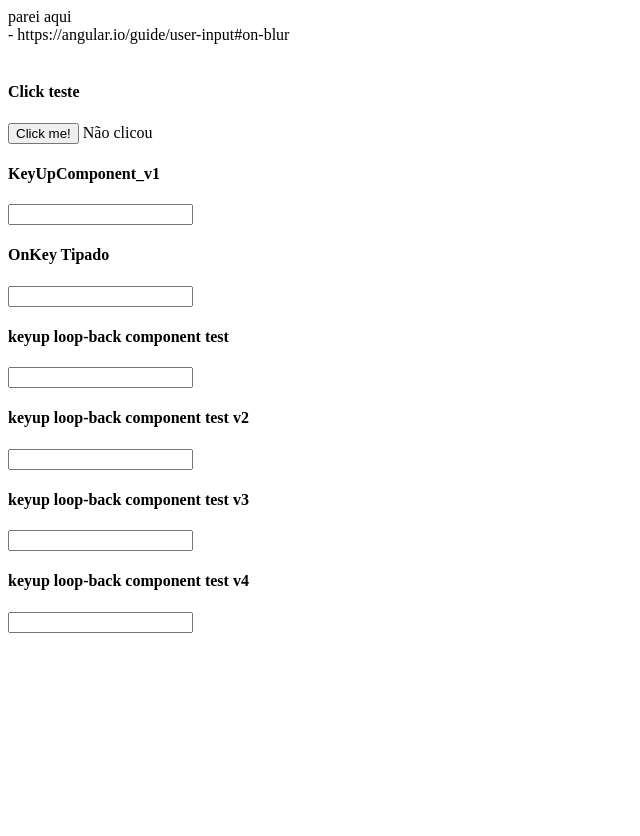
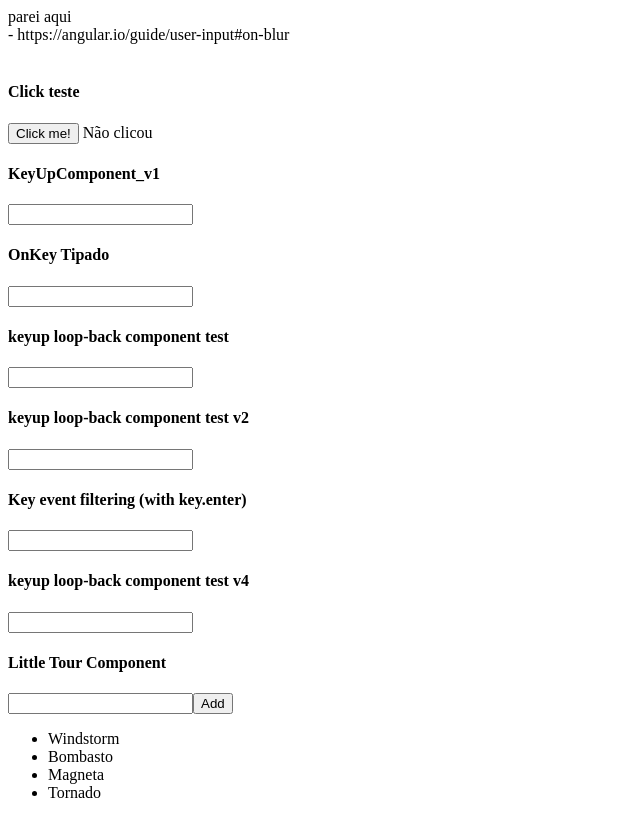
Before and after one commit to bebetoh/angular_form_input, an Angular app: page / in a window 1280 px wide. Shown: the top 836 px of the page, without its empty margins (0-640 px from the left). Before the commit the page ends 800 px from the top, so only its background shows below. Built offline with nearby package versions, Linux system fonts and the light colour scheme.

Commit message:
fim forms inputs

```diff
--- a/src/app/app.component.html
+++ b/src/app/app.component.html
@@ -20,7 +20,7 @@ parei aqui <br>
     <app-key-up2></app-key-up2>
 </div>
 
-<h4>keyup loop-back component test v3</h4>
+<h4>Key event filtering (with key.enter)</h4>
 <div>
     <app-key-up3></app-key-up3>
 </div>
@@ -29,5 +29,11 @@ parei aqui <br>
 <div>
     <app-key-up4></app-key-up4>
 </div>
+
+
+<h4>Little Tour Component</h4>
+<div>
+    <app-little-tour></app-little-tour>
+</div>
 <br>
 <br>
--- a/src/app/app.module.ts
+++ b/src/app/app.module.ts
@@ -9,6 +9,8 @@ import { ClickMeComponent } from './click-me.component';
 
 import { KeyUpComponent_v1, KeyUpComponent_v2, KeyUpComponent_v3, KeyUpComponent_v4 } from './keyup.components';
 
+import { LittleTourComponent } from './little-tour.component'
+
 
 
 @NgModule({
@@ -19,7 +21,8 @@ import { KeyUpComponent_v1, KeyUpComponent_v2, KeyUpComponent_v3, KeyUpComponent
     KeyUpComponent_v1,
     KeyUpComponent_v2,
     KeyUpComponent_v3,
-    KeyUpComponent_v4
+    KeyUpComponent_v4,
+    LittleTourComponent
   ],
   imports: [
     BrowserModule
--- /dev/null
+++ b/src/app/little-tour.component.ts
@@ -0,0 +1,28 @@
+import { Component } from '@angular/core';
+
+@Component({
+    selector: 'app-little-tour',
+    template: `
+    <input #newHero
+      (keyup.enter)="addHero(newHero.value)"
+      (blur)="addHero(newHero.value);  ">
+
+    <button (click)="addHero(newHero.value)">Add</button>
+
+    <ul><li *ngFor="let hero of heroes" (click)="testeFn(hero);">{{hero}}</li></ul>
+    {{teste}}
+  `
+})
+
+export class LittleTourComponent {
+    heroes = ['Windstorm', 'Bombasto', 'Magneta', 'Tornado'];
+    teste = '';
+    addHero(newHero: string) {
+        if (newHero) {
+            this.heroes.push(newHero);
+        }
+    }
+    testeFn(hero: string) {
+        this.teste = hero;
+    }
+}
```
